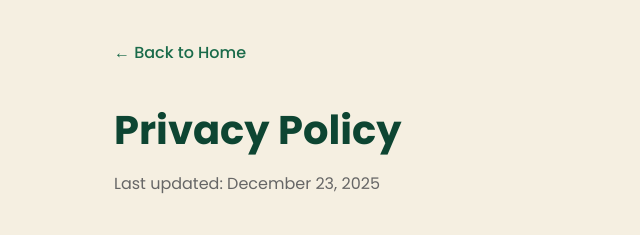
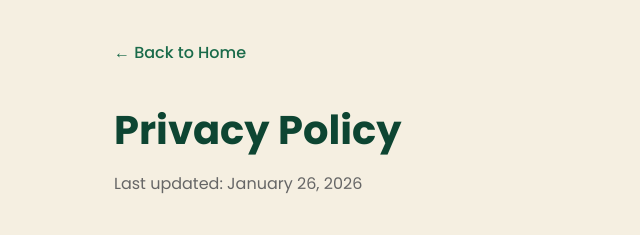
Before and after one commit to mralx44/pictpath-homepage, a website: page privacy.html in a window 1280 px wide. Shown: the top 235 px of the page, 0-640 px from the left. Drawn offline with Linux system fonts and the light colour scheme.

Commit message:
Update privacy policy date to January 2026

```diff
--- a/privacy.html
+++ b/privacy.html
@@ -16,7 +16,7 @@
       <a href="/" class="back-link">← Back to Home</a>
 
       <h1>Privacy Policy</h1>
-      <p class="last-updated">Last updated: December 23, 2025</p>
+      <p class="last-updated">Last updated: January 26, 2026</p>
 
       <section>
         <h2>Introduction</h2>
```
